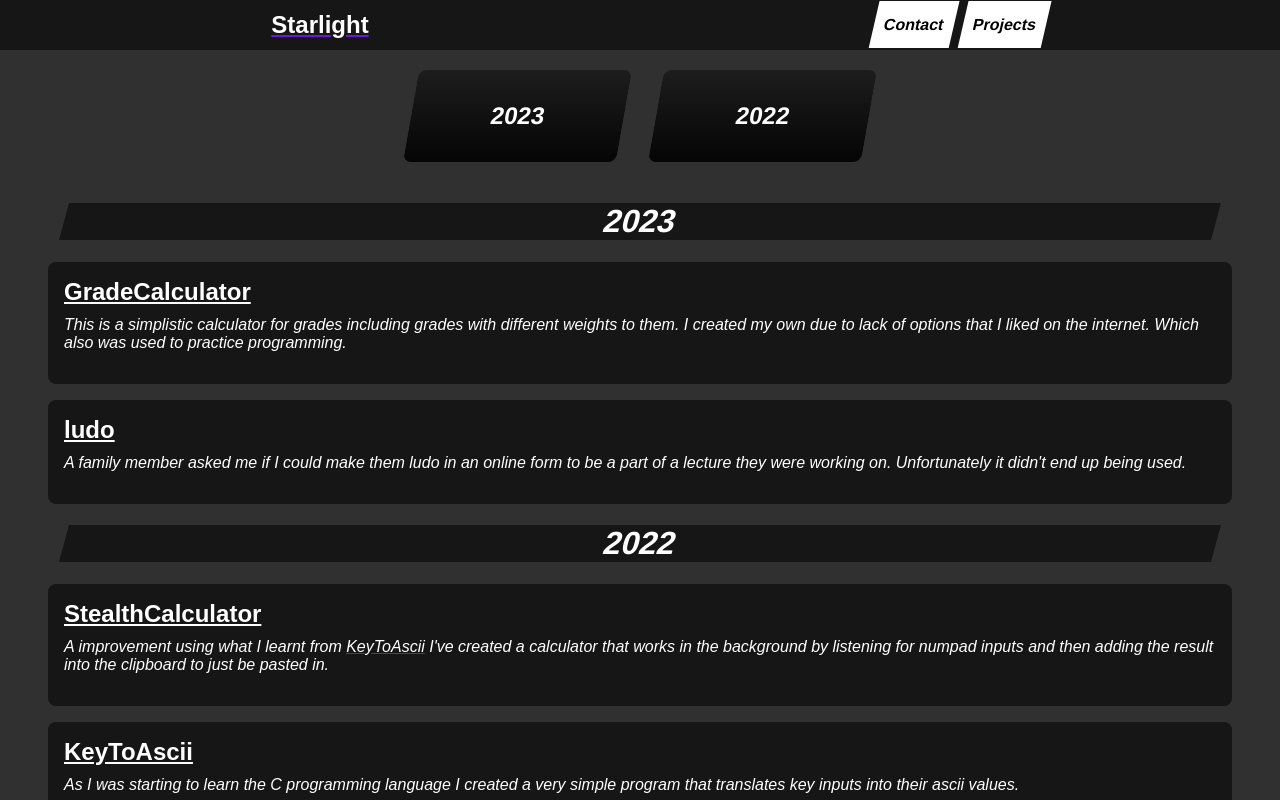
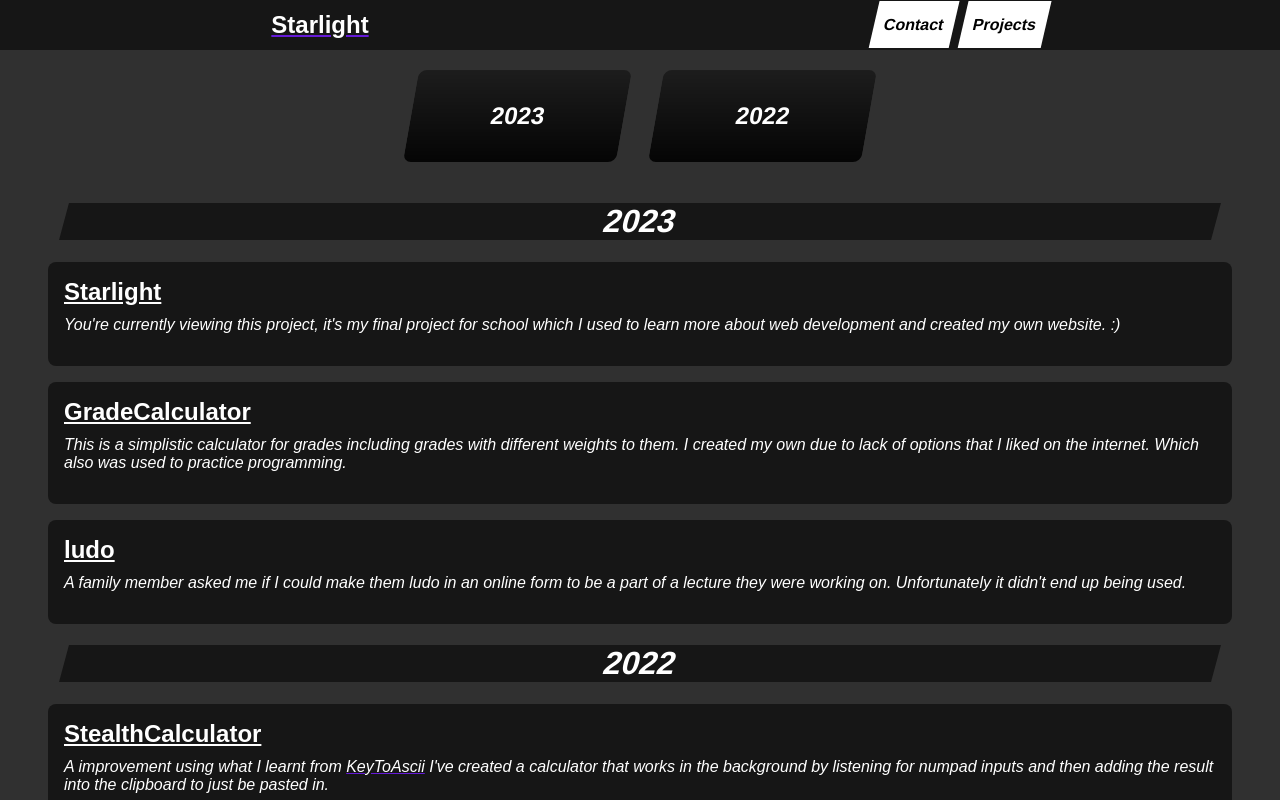
Before and after one commit to StarlightWT/Starlight, a plain HTML site: page projects.html in a window 1280 px wide. Shown: the top 800 px of the page. Drawn offline with Linux system fonts and the light colour scheme.

Commit message:
Added website to project list

```diff
--- a/projects.html
+++ b/projects.html
@@ -44,6 +44,18 @@
         id="2023"
         class="year">
         <h1>2023</h1>
+        <div
+          class="project_tile"
+          id="Starlight">
+          <a href="https://github.com/StarlightWT/Starlight">
+            <h2>Starlight</h2>
+          </a>
+          <p>
+            You're currently viewing this project, it's my final project for
+            school which I used to learn more about web development and created
+            my own website. :)
+          </p>
+        </div>
         <div
           class="project_tile"
           id="GradeCalculator">
```
